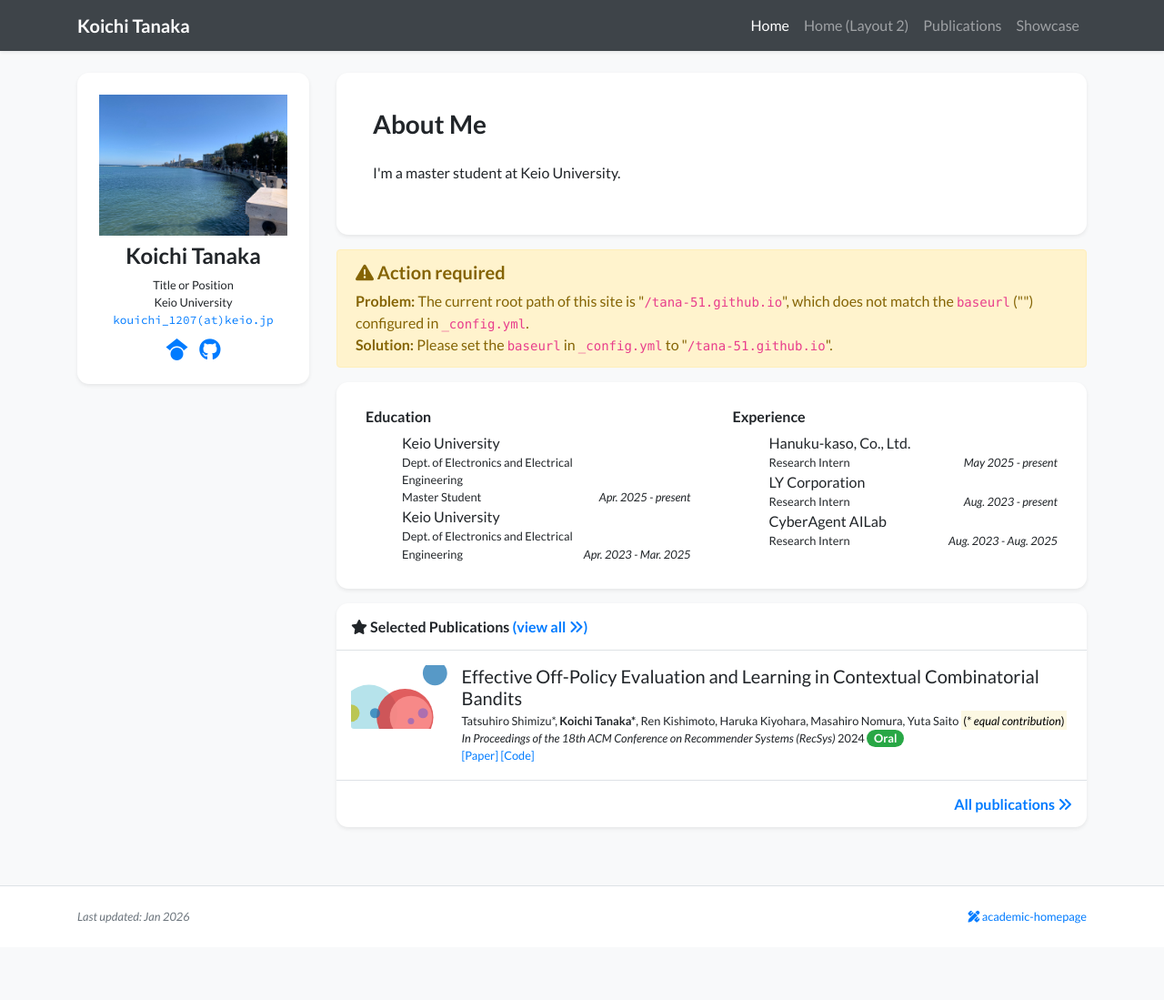
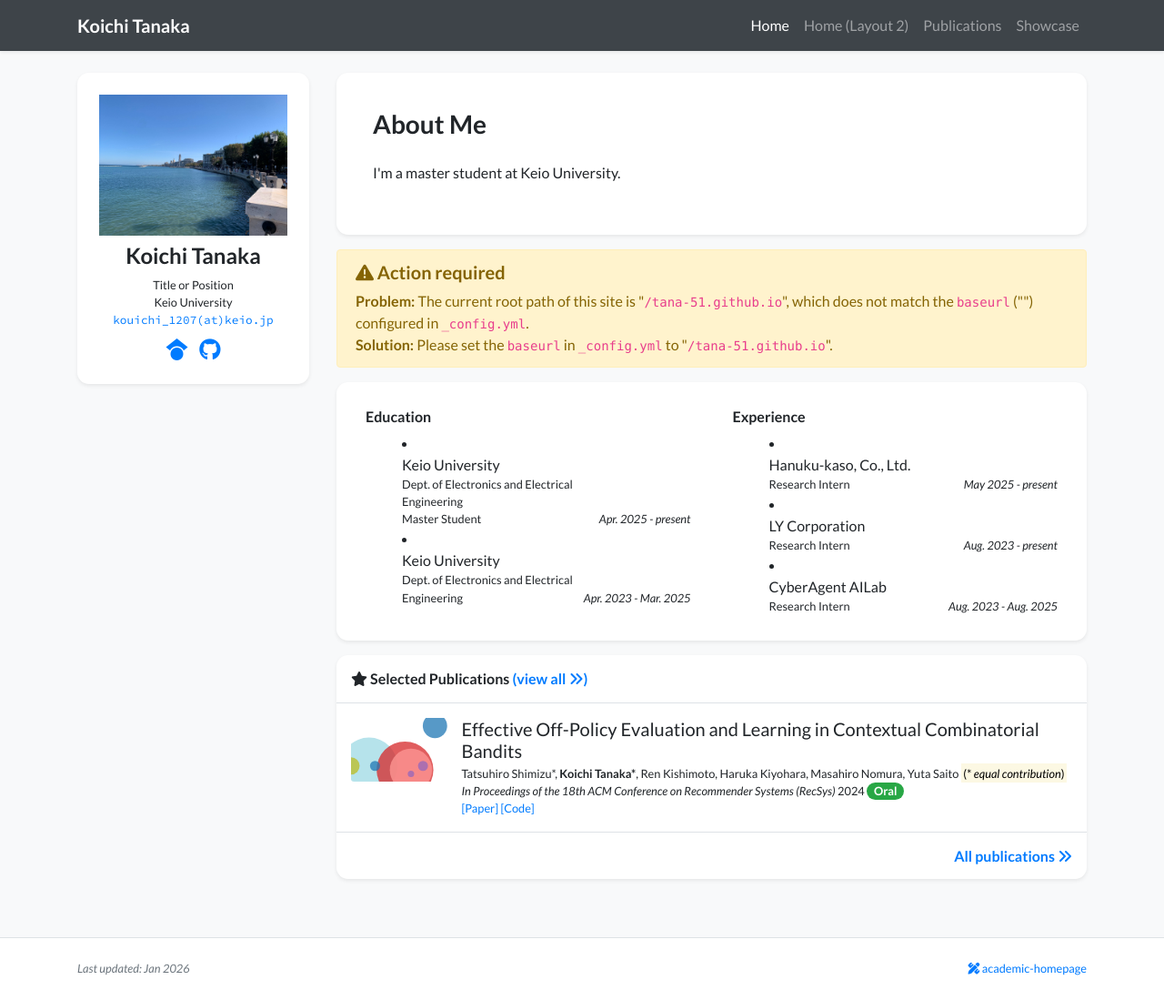
Before and after one commit to tana-51/tana-51.github.io, a Jekyll site: the page built from index.html, in a window 1280 px wide and 1099 px high. Shown: the whole window at 91% size. Built offline with Jekyll 4.4.1, drawn with Linux system fonts in a browser that asks for light colours; nearby versions of some CDN libraries; a style sheet for code colours, icons or effects is not loaded.

Commit message:
Add media list item style to global CSS

```diff
--- a/assets/css/global.css
+++ b/assets/css/global.css
@@ -89,3 +89,7 @@ div.lazy {
 .email-text {
     font-family: Source Code Pro, monospace;
 }
+
+li.media {
+  display: list-item;
+}
```
